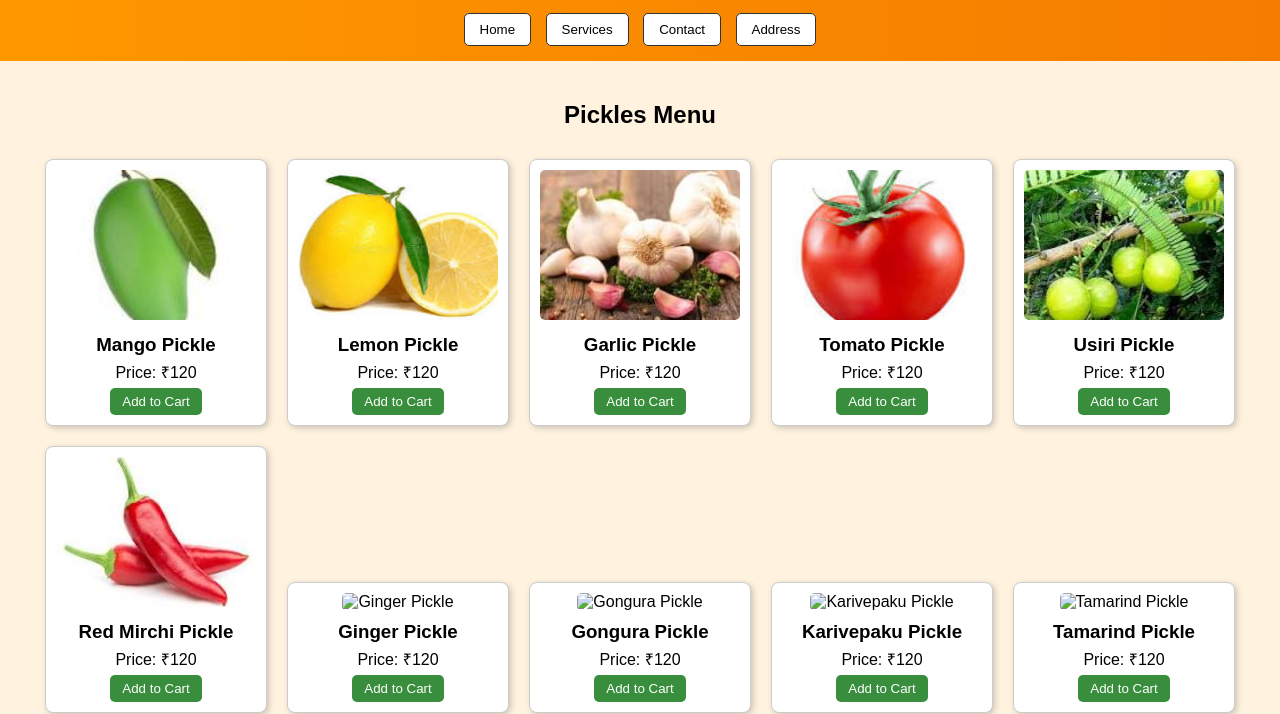
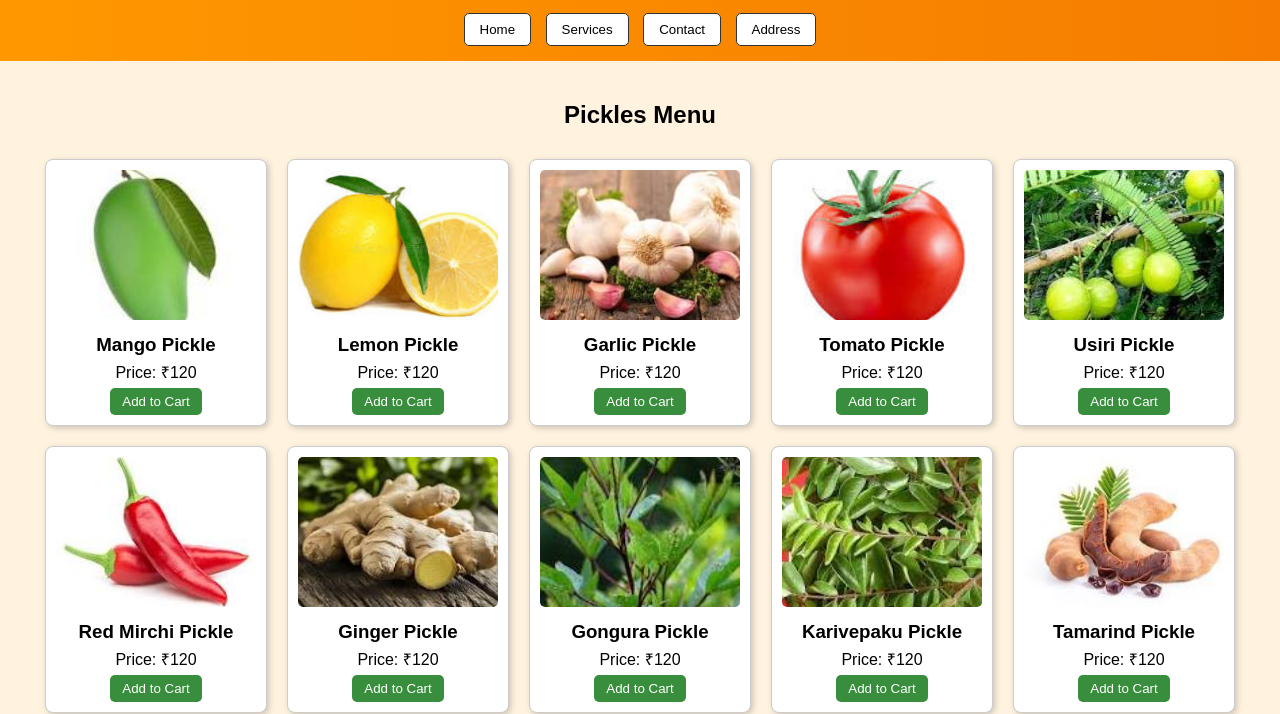
Before and after one commit to picklesorg/chandanapickles, a website: page index.html in a window 1280 px wide. Shown: the part 89-803 px from the top of the page. Drawn offline with Linux system fonts and the light colour scheme.

Commit message:
images updated

```diff
--- a/index.html
+++ b/index.html
@@ -99,11 +99,11 @@
       { name: "Tomato Pickle", image: "../chandanapickles/public/tomato.jpeg" },
       { name: "Usiri Pickle", image: "../chandanapickles/public/usiri.jpeg" },
       { name: "Red Mirchi Pickle", image: "../chandanapickles/public/redmirchi.jpeg" },
-      { name: "Ginger Pickle", image: "../chandanapickles/public/default.jpeg" },
-      { name: "Gongura Pickle", image: "../chandanapickles/public/default.jpeg" },
-      { name: "Karivepaku Pickle", image: "../chandanapickles/public/default.jpeg" },
-      { name: "Tamarind Pickle", image: "../chandanapickles/public/default.jpeg" },
-      { name: "Kakara Pickle", image: "../chandanapickles/public/default.jpeg" }
+      { name: "Ginger Pickle", image: "../chandanapickles/public/ginger.jpeg" },
+      { name: "Gongura Pickle", image: "../chandanapickles/public/gongura.jpeg" },
+      { name: "Karivepaku Pickle", image: "../chandanapickles/public/karivepaku.jpeg" },
+      { name: "Tamarind Pickle", image: "../chandanapickles/public/tamarind.jpeg" },
+      { name: "Kakara Pickle", image: "../chandanapickles/public/kakara.jpeg" }
     ];
 
     function renderMenu() {
```
Also changed, not shown: public/kakara.jpeg (added), public/karivepaku.jpeg (added), public/tamarind.jpeg (added).
